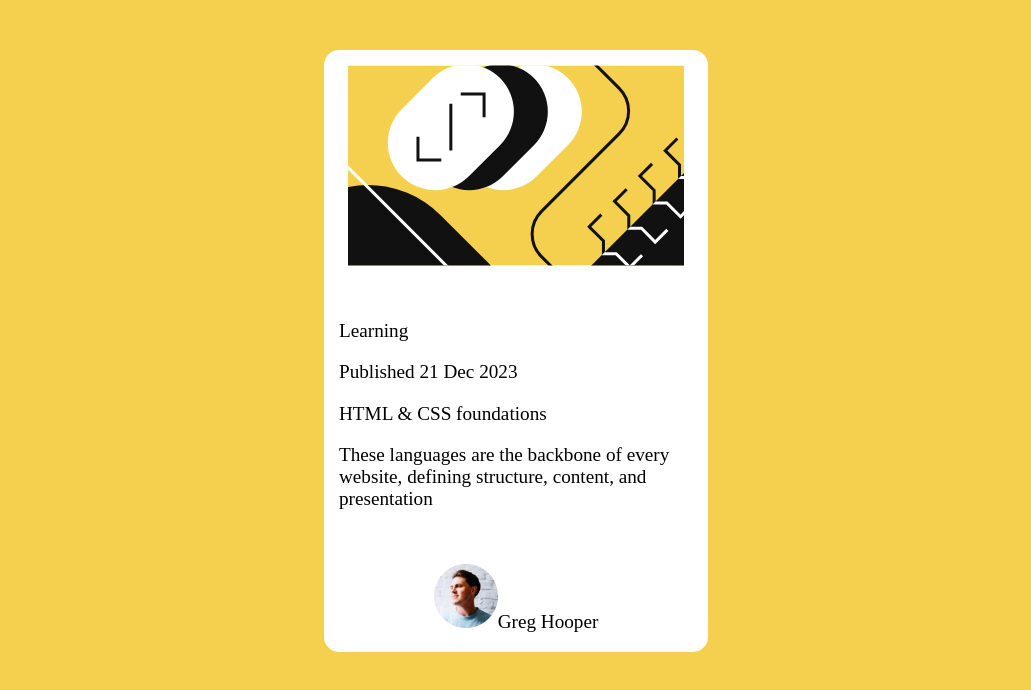
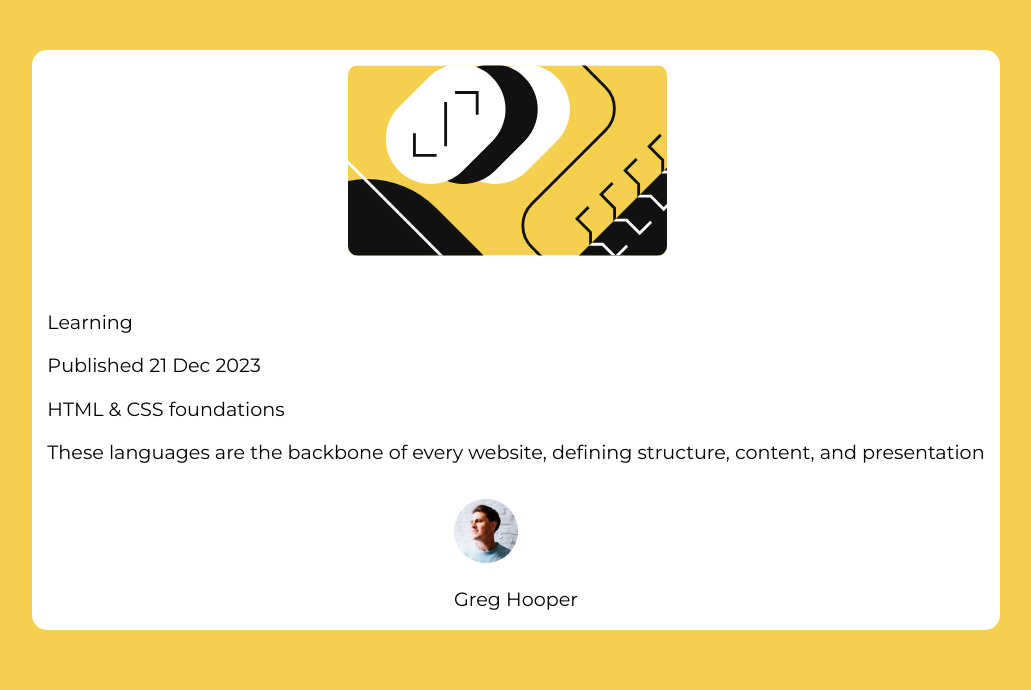
Before and after one commit to 0maa/blog-preview-card, a plain HTML site: page index.html in a window 1280 px wide. Shown: the whole page, without its empty margins (124-1155 px from the left). Drawn offline with Linux system fonts and the light colour scheme; a web font is replaced by a local one.

Commit message:
updated styling

```diff
--- a/index.html
+++ b/index.html
@@ -1,24 +1,34 @@
 <!DOCTYPE html>
 <html lang="en">
   <head>
-    <meta charset="UTF-8">
-    <meta name="viewport" content="width=device-width, initial-scale=1.0">
+    <meta charset="UTF-8" />
+    <meta name="viewport" content="width=device-width, initial-scale=1.0" />
     <title>Blog Preview Card</title>
-    <link rel="stylesheet" href="styles.css">
+    <link rel="stylesheet" href="styles.css" />
+    <link rel="preconnect" href="https://fonts.googleapis.com" />
+    <link rel="preconnect" href="https://fonts.gstatic.com" crossorigin />
+    <link
+      href="https://fonts.googleapis.com/css2?family=Figtree:ital,wght@0,300..900;1,300..900&family=Montserrat:ital,wght@0,100..900;1,100..900&family=Playwrite+VN:wght@100..400&display=swap"
+      rel="stylesheet"
+    />
   </head>
   <body>
     <div class="container">
       <div class="image">
-            <img src="illustration-article.svg">
+        <img src="illustration-article.svg" id="img" />
       </div>
       <div class="text">
         <p>Learning</p>
         <p>Published 21 Dec 2023</p>
         <p>HTML & CSS foundations</p>
-            <p>These languages are the backbone of every website, defining structure, content, and presentation</p>
+        <p>
+          These languages are the backbone of every website, defining structure,
+          content, and presentation
+        </p>
       </div>
       <div class="name-tag">
-            <p><img src="image-avatar.webp">Greg Hooper</p>
+        <img src="image-avatar.webp" class="icon"/>
+        <p>Greg Hooper</p>
       </div>
     </div>
   </body>
--- a/styles.css
+++ b/styles.css
@@ -20,7 +20,7 @@
 
 body{
     background-color: hsl(47, 88%, 63%);
-    font-family: 'Times New Roman', Times, serif;
+    font-family: 'Montserrat', serif;
     display: flex;
     justify-content: center;
     align-items: center;
@@ -31,15 +31,15 @@ body{
 
 .container{
     background-color: white;
-    font-family: 'BoldItalic';
+    /* font-family: 'BoldItalic'; */
     font-size: larger;
     display: flex;
     justify-content: center;
     align-items: center;
     flex-direction: column;
     margin: 50px;
-    height: 60%;
-    width: 30%;
+    height: auto;
+    width: auto;
     border-radius: 15px;
 }
 
@@ -52,3 +52,13 @@ body{
 .text{
     margin:15px;
 }
+
+#img{
+    border-radius: 10px;
+    width: 95%;
+
+}
+
+.icon{
+
+}
```
Lines whose indentation alone changed are shown as unchanged.
